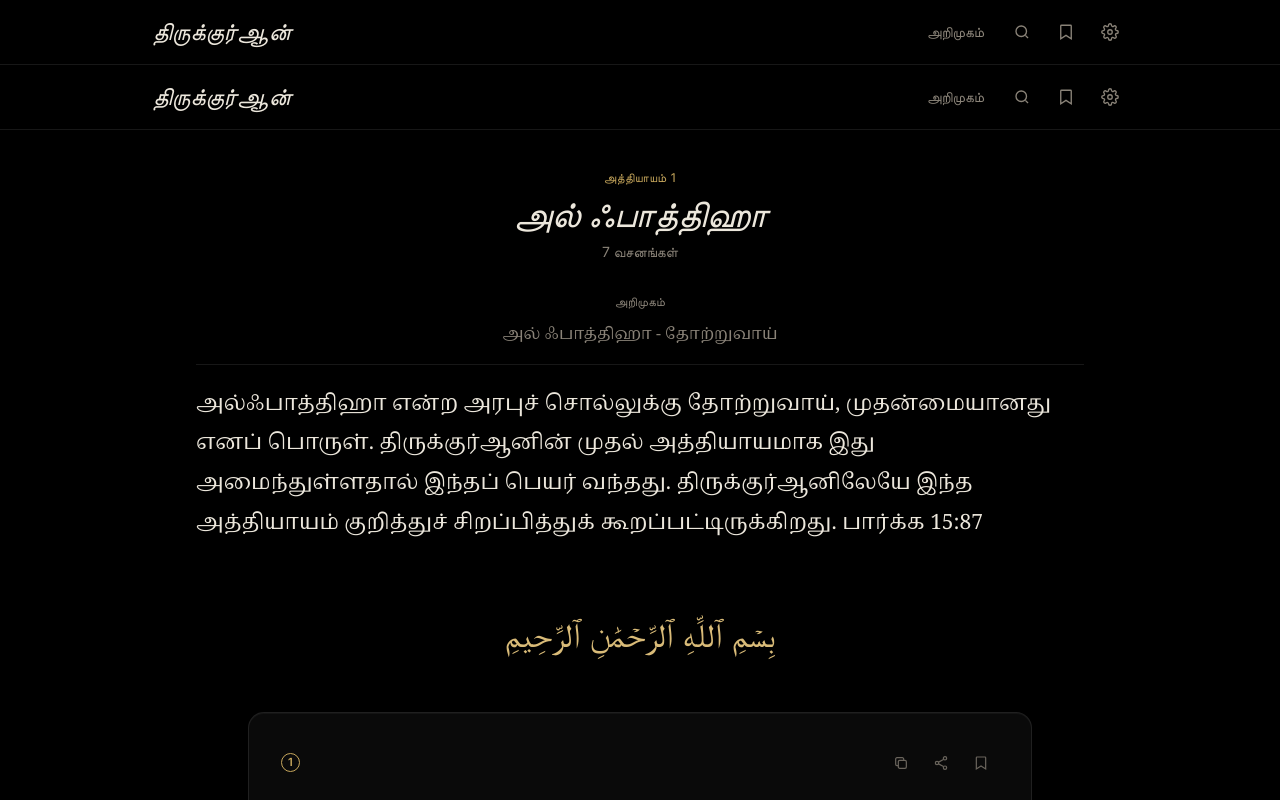
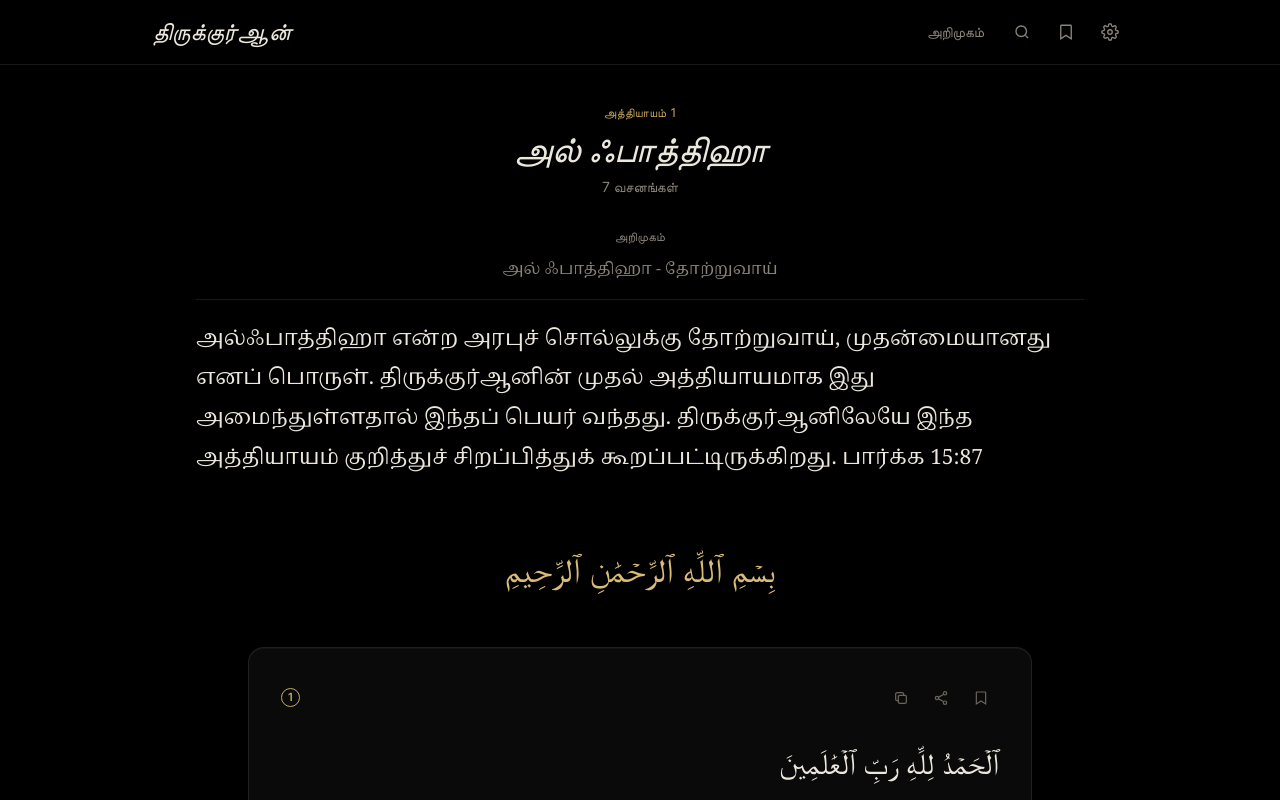
Before and after one commit to itsirfandude/tamil-quran, a Next.js app: page /surah/1 in a window 1280 px wide. Shown: the top 800 px of the page. Built offline with nearby package versions, Linux system fonts and the light colour scheme; a web font is replaced by a local one.

Commit message:
Fix for siteheader duplicate

```diff
--- a/app/surah/[number]/page.tsx
+++ b/app/surah/[number]/page.tsx
@@ -1,7 +1,6 @@
 import Link from "next/link";
 import { notFound } from "next/navigation";
 import type { Metadata } from "next";
-import { SiteHeader } from "@/components/SiteHeader";
 import { AyahCard } from "@/components/AyahCard";
 import { SurahIntro } from "@/components/SurahIntro";
 import { ReaderProgressTracker } from "@/components/ReaderProgressTracker";
@@ -45,7 +44,6 @@ export default async function SurahPage({
 
   return (
     <>
-      <SiteHeader />
       <main id="main" className="flex-1 py-8 sm:py-10">
         <ReadingWidthWrapper widen>
           <div className="mb-8 text-center">
```
